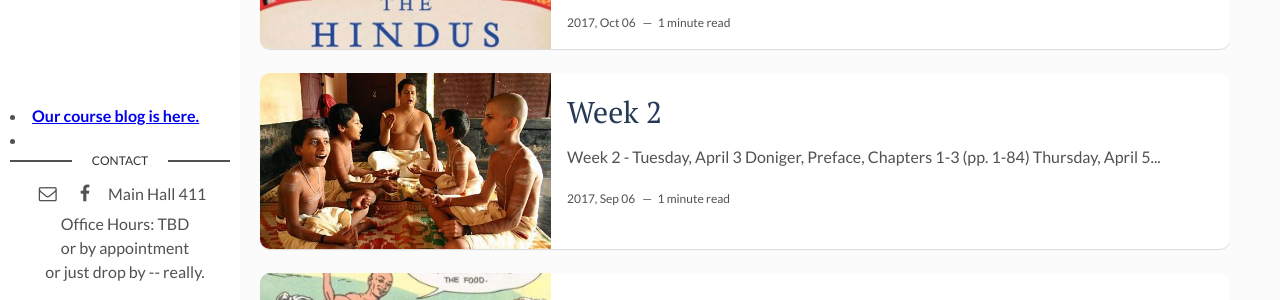
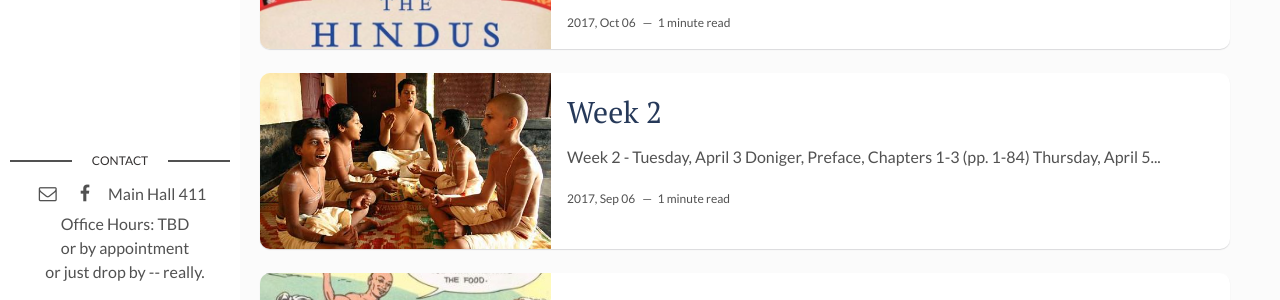
Before and after one commit to ckassor/hinduismdemo, a Jekyll site: the page built from index.html, in a window 1280 px wide. Shown: the part 547-847 px from the top of the page. Built offline with Jekyll 4.4.1, drawn with Linux system fonts in a browser that asks for light colours; the list of posts is cut into pages by our own code.

Commit message:
fixed it

```diff
--- a/_layouts/main.html
+++ b/_layouts/main.html
@@ -13,8 +13,6 @@ layout: default
     </div>
   </header> <!-- End Header -->
   <footer>
-  <li><a href="http://rlst210.wordpress.com"><b>Our course blog is here.</b></a>
-  <li> </li>
       <section class="contact">
       <h3 class="contact-title">contact</h3>
       <ul>
```
